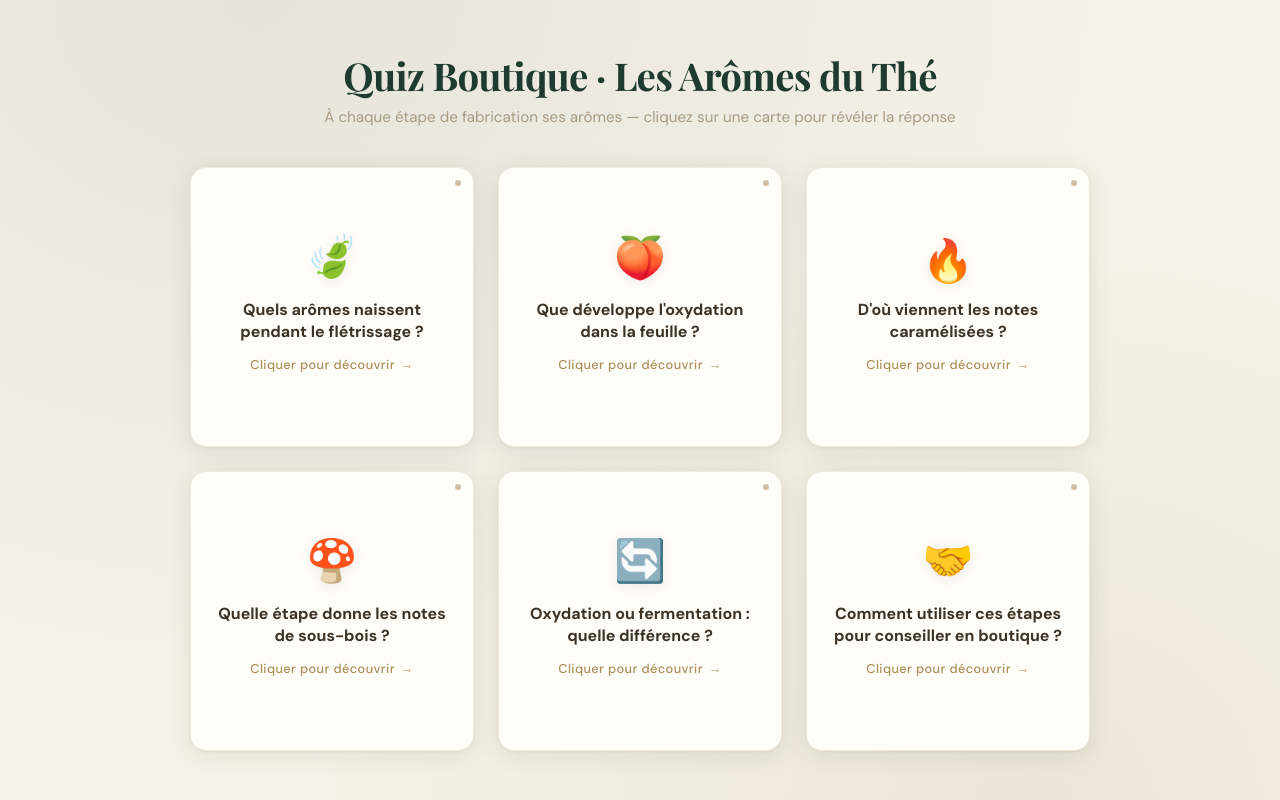
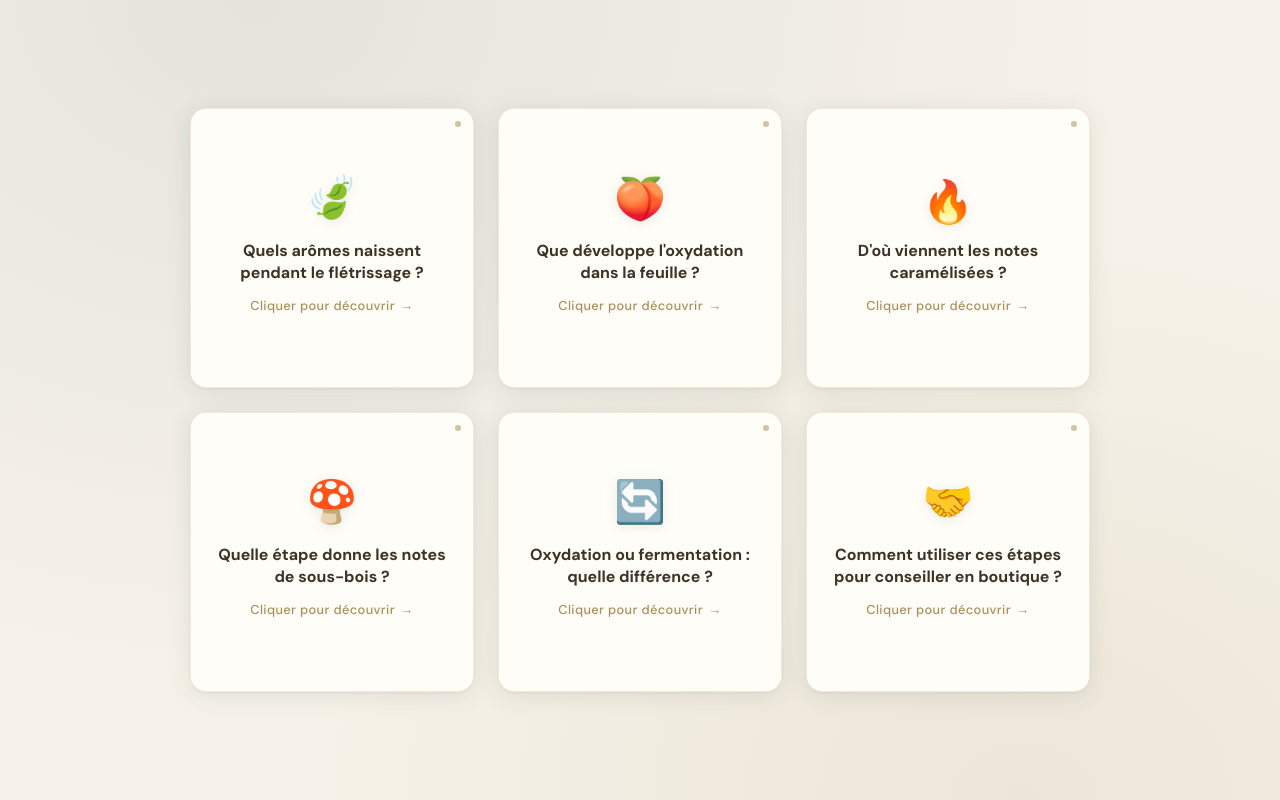
Before and after one commit to remivieu-ops/Flip-Card-2026, a plain HTML site: page Palais_des_thes/index.html in a window 1280 px wide. Drawn offline with nearby package versions, Linux system fonts and the light colour scheme.

Commit message:
Update index.html

```diff
--- a/Palais_des_thes/index.html
+++ b/Palais_des_thes/index.html
@@ -27,26 +27,10 @@
     flex-direction: column;
     align-items: center;
     justify-content: center;
-    padding: 2rem 1rem;
+    padding: 1.25rem 1rem;
     background-image:
       radial-gradient(ellipse at 20% 0%, rgba(31,59,47,.08) 0%, transparent 60%),
       radial-gradient(ellipse at 80% 100%, rgba(154,123,63,.10) 0%, transparent 50%);
-  }
-  h1 {
-    font-family: 'Playfair Display', serif;
-    font-weight: 700;
-    font-size: clamp(1.6rem, 4vw, 2.4rem);
-    color: var(--card-back);
-    margin-bottom: .4rem;
-    letter-spacing: -.02em;
-    text-align: center;
-  }
-  .subtitle {
-    color: var(--text-light);
-    font-size: .95rem;
-    margin-bottom: 2.5rem;
-    font-weight: 400;
-    text-align: center;
   }
   .grid {
     display: grid;
@@ -222,9 +206,6 @@
 </style>
 </head>
 <body>
-<h1>Quiz Boutique &middot; Les Arômes du Thé</h1>
-<p class="subtitle">À chaque étape de fabrication ses arômes &mdash; cliquez sur une carte pour révéler la réponse</p>
-
 <div class="grid">
   <!-- Card 1 -->
   <input type="checkbox" id="c1" class="flip-input">
```
